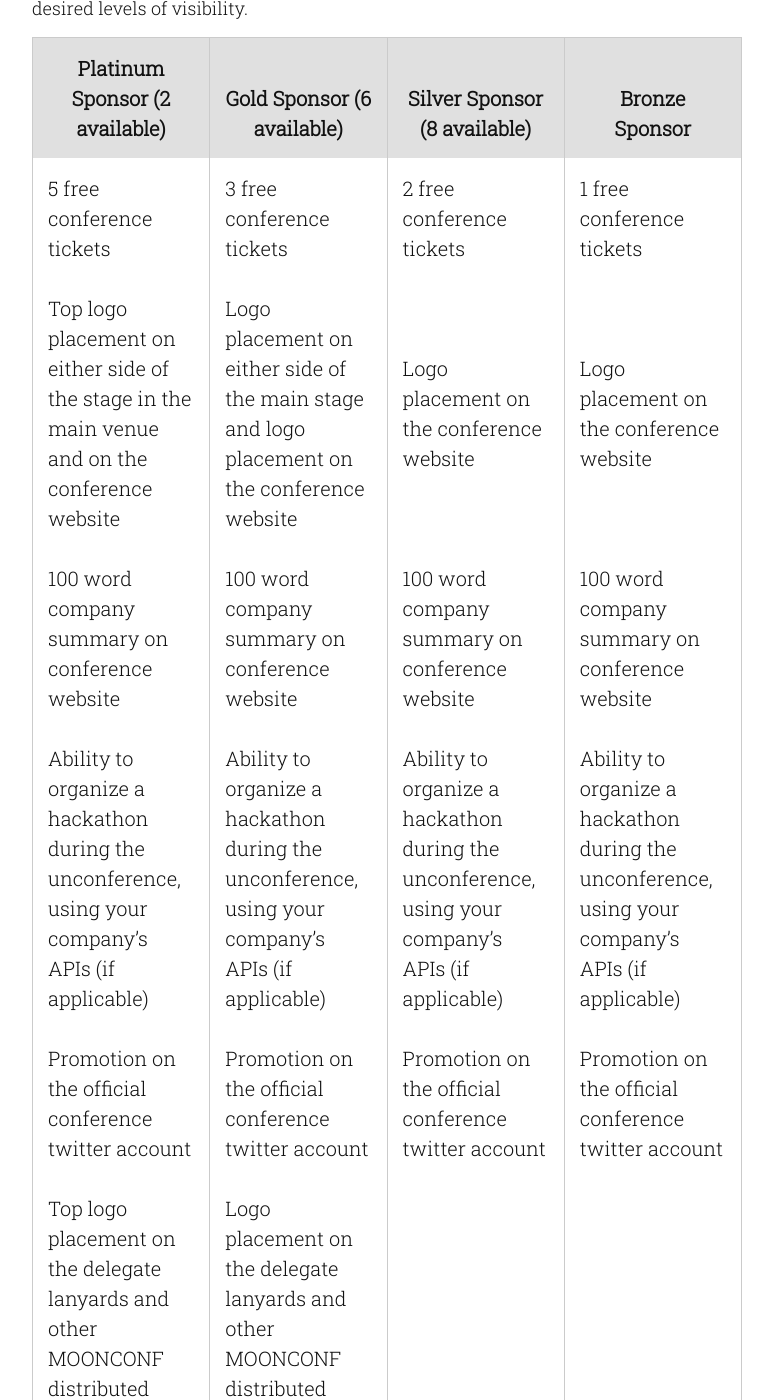
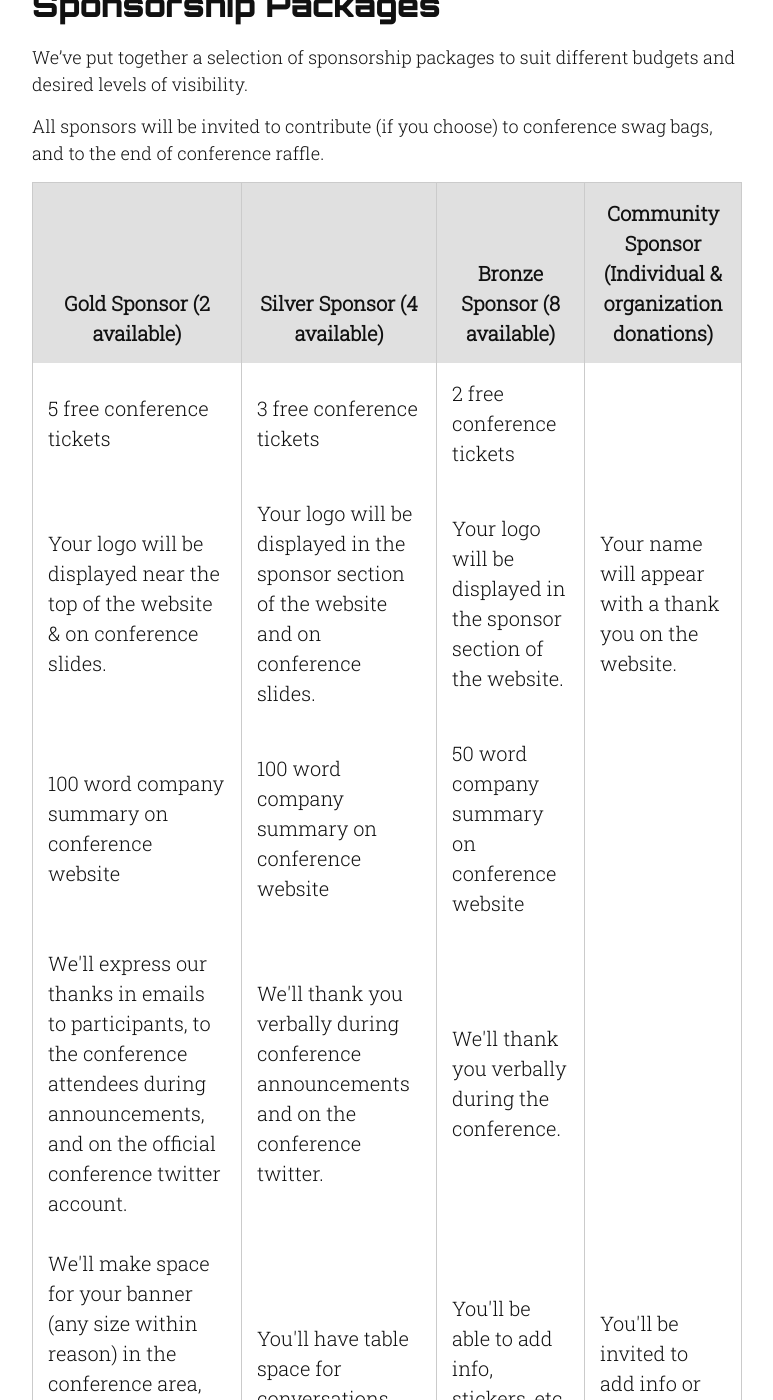
Before and after one commit to maitria/moonconf.org, a Jekyll site: the page built from sponsorship-prospectus/index.html, in a window 1280 px wide and 1400 px high, scrolled down 1597 px. Shown: the whole window, without its empty margins (253-1026 px from the left). Built offline with Jekyll 4.4.1, drawn with Linux system fonts in a browser that asks for light colours; some of the changed text lies outside the part shown.

Commit message:
Sponsorship prospectus for 2017.

```diff
--- a/sponsorship-prospectus/index.html
+++ b/sponsorship-prospectus/index.html
@@ -5,18 +5,22 @@ layout: default
 <section class="section-block section-block-bold">
   <div class="section-block-content wrapper">
     <h2 class="section-block-title">MoonConf Sponsorship Prospectus</h2>
-    <h3>What is MoonConf?</h3>
-    <p>MoonConf is a diverse two-day developer conference, created as a celebration of functional programming and community.</p>
-    <p>To ensure the conference is accessible to anyone who chooses to attend, conference tickets will be inexpensive, with plenty of scholarships available. Your support will ensure that MOONCONF is a success.</p>
-
-    <p>Where: Boulder, CO</p>
-    <p>When: May 26 - May 28</p>
-    <p>Estimated Attendance: 220</p>
   </div>
 </section>
 
-  <section class="section-block section-moon"></section>
+<section class="section-block section-moon"></section>
+<div class="section-block-content wrapper">
+  <h3>What is MoonConf?</h3>
+  <p>MoonConf is a diverse three-day developer conference, created as a celebration of functional programming and community.</p>
+  <p>To ensure the conference is accessible to anyone who chooses to attend, conference tickets will be inexpensive, with plenty of scholarships available. Your support will ensure that MOONCONF is a success.</p>
 
+  <p>Where: Phoenix, AZ (to be confirmed)</p>
+  <p>When: November 2017</p>
+  <p>Estimated Attendance: 220</p>
+</div>
+</section>
+
+<section class="section-block section-moon"></section>
   <div class="section-block-content wrapper">
     <h2>Why should you consider sponsoring MoonConf?</h2>
     <p>The audience for MOONCONF will be comprised of a diverse amalgam of software engineers, industry professionals, and students of various levels. We want to showcase some of the most motivated work within the functional programming community, while also providing introductory sessions geared toward beginner and intermediate level functional programmers.</p>
@@ -34,17 +38,18 @@ layout: default
   </div>
 
   <div class="section-block-content wrapper">
-
     <h2>Sponsorship Packages</h2>
     <p>We’ve put together a selection of sponsorship packages to suit different budgets and desired levels of visibility.</p>
+
+    <p>All sponsors will be invited to contribute (if you choose) to conference swag bags, and to the end of conference raffle.</p>
 
   <table>
     <thead>
       <tr>
-        <th>Platinum Sponsor (2 available)</th>
-        <th>Gold Sponsor (6 available)</th>
-        <th>Silver Sponsor (8 available)</th>
-        <th>Bronze Sponsor</th>
+        <th>Gold Sponsor (2 available)</th>
+        <th>Silver Sponsor (4 available)</th>
+        <th>Bronze Sponsor (8 available)</th>
+        <th>Community Sponsor (Individual &amp; organization donations)</th>
       </tr>
     </thead>
     <tbody>
@@ -52,57 +57,39 @@ layout: default
         <td>5 free conference tickets</td>
         <td>3 free conference tickets</td>
         <td>2 free conference tickets</td>
-        <td>1 free conference tickets</td>
+        <td></td>
       </tr>
-      <tr>
-        <td>Top logo placement on either side of the stage in the main venue and on the conference website</td>
-        <td>Logo placement on either side of the main stage and logo placement on the conference website</td>
-        <td>Logo placement on the conference website</td>
-        <td>Logo placement on the conference website</td>
+      <tr><!--Logo-->
+        <td>Your logo will be displayed near the top of the website &amp; on conference slides.</td>
+        <td>Your logo will be displayed in the sponsor section of the website and on conference slides.</td>
+        <td>Your logo will be displayed in the sponsor section of the website.</td>
+        <td>Your name will appear with a thank you on the website.</td>
       </tr>
-      <tr>
+      <tr><!--Summary-->
         <td>100 word company summary on conference website</td>
         <td>100 word company summary on conference website</td>
-        <td>100 word company summary on conference website</td>
-        <td>100 word company summary on conference website</td>
-      </tr>
-      <tr>
-        <td>Ability to organize a hackathon during the unconference, using your company’s APIs (if applicable)</td>
-        <td>Ability to organize a hackathon during the unconference, using your company’s APIs (if applicable)</td>
-        <td>Ability to organize a hackathon during the unconference, using your company’s APIs (if applicable)</td>
-        <td>Ability to organize a hackathon during the unconference, using your company’s APIs (if applicable)</td>
-      </tr>
-      <tr>
-        <td>Promotion on the official conference twitter account</td>
-        <td>Promotion on the official conference twitter account</td>
-        <td>Promotion on the official conference twitter account</td>
-        <td>Promotion on the official conference twitter account</td>
-      </tr>
-      <tr>
-        <td>Top logo placement on the delegate lanyards and other MOONCONF distributed materials</td>
-        <td>Logo placement on the delegate lanyards and other MOONCONF distributed materials</td>
-        <td></td>
+        <td>50 word company summary on conference website</td>
         <td></td>
       </tr>
-      <tr>
-        <td>Promotional message in our marketing emails and messages to attendees</td>
-        <td></td>
-        <td></td>
+      <tr><!--Mentions-->
+        <td>We'll express our thanks in emails to participants, to the conference attendees during announcements, and on the official conference twitter account.</td>
+        <td>We'll thank you verbally during conference announcements and on the conference twitter.</td>
+        <td>We'll thank you verbally during the conference.</td>
         <td></td>
       </tr>
-      <tr>
-        <td>Logo on event videos</td>
-        <td></td>
-        <td></td>
-        <td></td>
+      <tr><!--Presence-->
+        <td>We'll make space for your banner (any size within reason) in the conference area, and you'll have table space for conversations, swag, and info for attendees.</td>
+        <td>You'll have table space for conversations, swag, and info for attendees.</td>
+        <td>You'll be able to add info, stickers, etc to the shared table.</td>
+        <td>You'll be invited to add info or stickers to the shared table.</td>
       </tr>
     </tbody>
     <tfoot>
       <tr>
-        <td>$8000 or more</td>
+        <td>$10000</td>
         <td>$5000</td>
-        <td>$3000</td>
         <td>$1000</td>
+        <td>Donation</td>
       </tr>
     </tfoot>
   </table>
```
